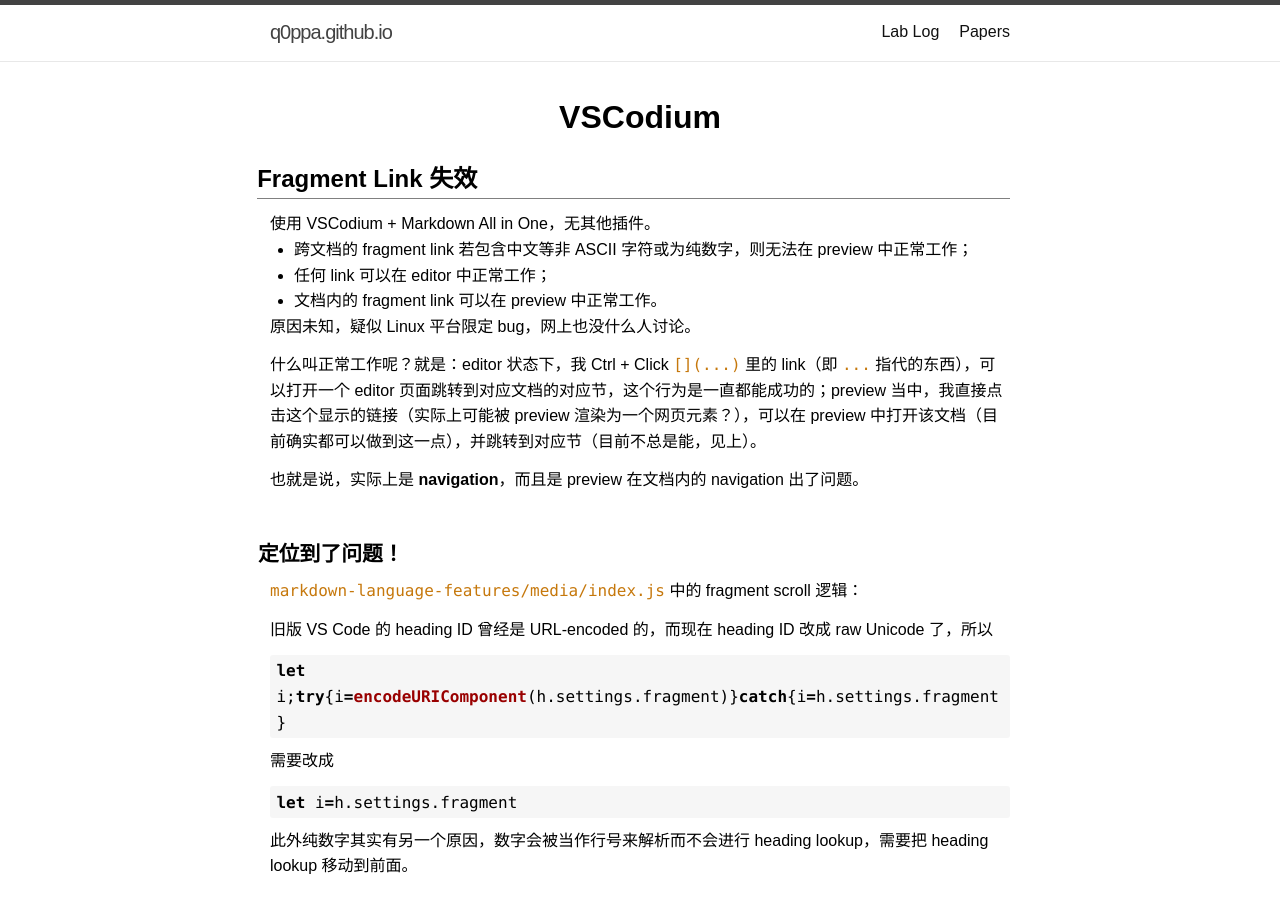
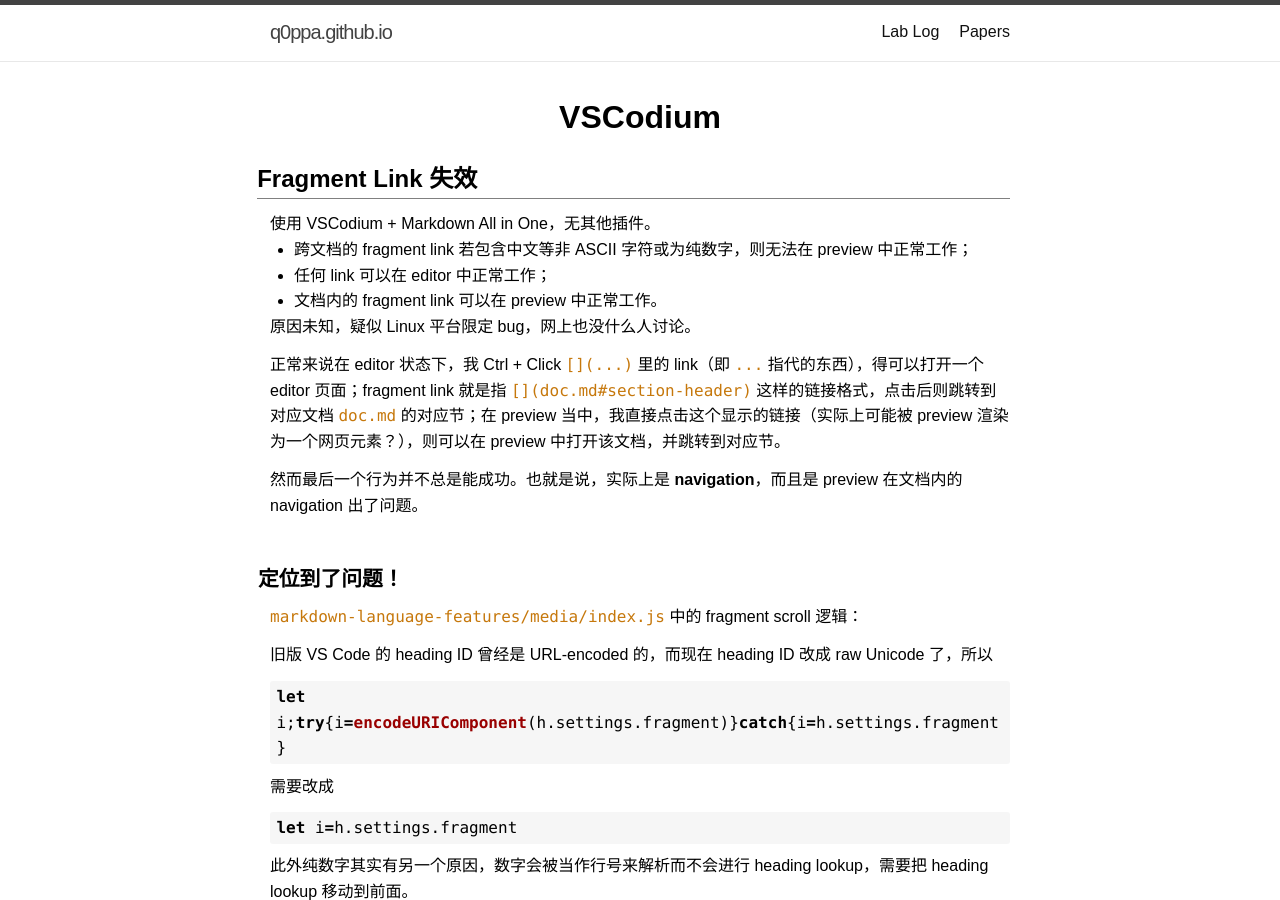
Before and after one commit to q0ppa/q0ppa.github.io, a Jekyll site: the page built from docs/lab/vscodium.md, in a window 1280 px wide and 900 px high. Built offline with Jekyll 4.4.1, drawn with Linux system fonts in a browser that asks for light colours; our own code applies the rules of GitHub Pages for plain Markdown files.

Commit message:
fix expressions

```diff
--- a/docs/lab/vscodium.md
+++ b/docs/lab/vscodium.md
@@ -9,9 +9,9 @@
 
 原因未知，疑似 Linux 平台限定 bug，网上也没什么人讨论。
 
-什么叫正常工作呢？就是：editor 状态下，我 Ctrl + Click `[](...)` 里的 link（即 `...` 指代的东西），可以打开一个 editor 页面跳转到对应文档的对应节，这个行为是一直都能成功的；preview 当中，我直接点击这个显示的链接（实际上可能被 preview 渲染为一个网页元素？），可以在 preview 中打开该文档（目前确实都可以做到这一点），并跳转到对应节（目前不总是能，见上）。
+正常来说在 editor 状态下，我 Ctrl + Click `[](...)` 里的 link（即 `...` 指代的东西），得可以打开一个 editor 页面；fragment link 就是指 `[](doc.md#section-header)` 这样的链接格式，点击后则跳转到对应文档 `doc.md` 的对应节；在 preview 当中，我直接点击这个显示的链接（实际上可能被 preview 渲染为一个网页元素？），则可以在 preview 中打开该文档，并跳转到对应节。
 
-也就是说，实际上是 **navigation**，而且是 preview 在文档内的 navigation 出了问题。
+然而最后一个行为并不总是能成功。也就是说，实际上是 **navigation**，而且是 preview 在文档内的 navigation 出了问题。
 
 ### 定位到了问题！
 
```
